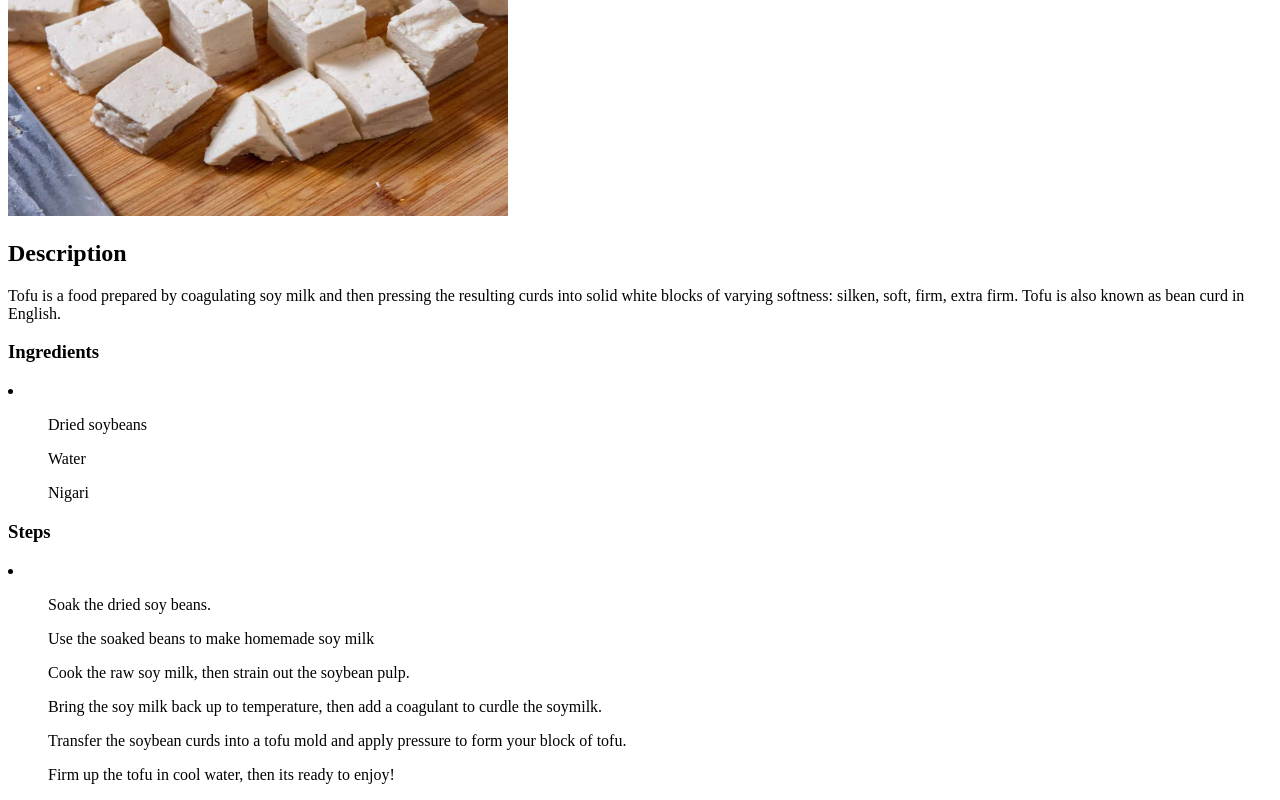
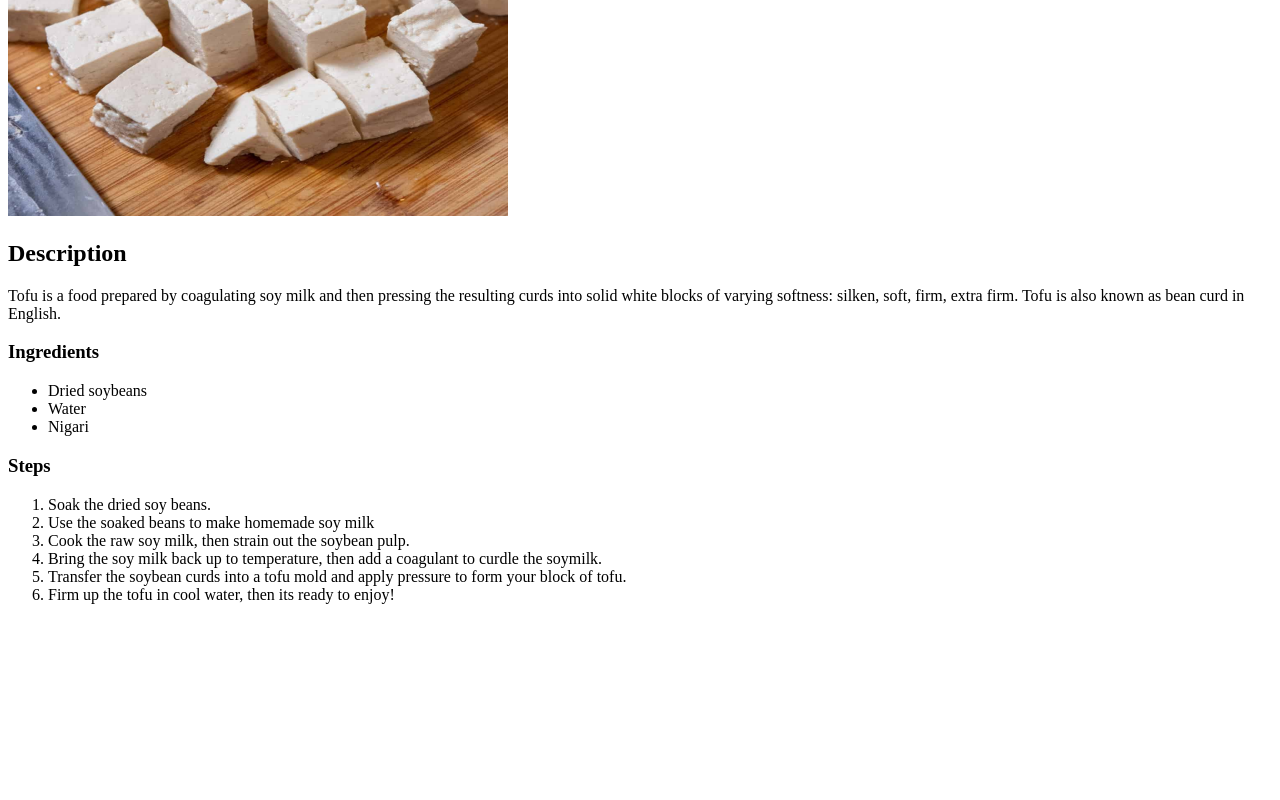
Before and after one commit to pranayadna/odin-recipes, a plain HTML site: page recipes/tofu.html in a window 1280 px wide. Shown: the part 364-1164 px from the top of the page. After the commit the page ends 984 px from the top, so only its background shows below. Drawn offline with Linux system fonts and the light colour scheme.

Commit message:
Edit list tag in tofu.html

```diff
--- a/recipes/tofu.html
+++ b/recipes/tofu.html
@@ -12,19 +12,19 @@
         Tofu is a food prepared by coagulating soy milk and then pressing the resulting curds into solid white blocks of varying softness: silken, soft, firm, extra firm. Tofu is also known as bean curd in English.
     </p>
     <h3>Ingredients</h3>
-    <li>
-        <ul>Dried soybeans</ul>
-        <ul>Water</ul>
-        <ul>Nigari</ul>
-    </li>
+    <ul>
+        <li>Dried soybeans</li>
+        <li>Water</li>
+        <li>Nigari</li>
+    </ul>
     <h3>Steps</h3>
-    <li>
-        <ol>Soak the dried soy beans.</ol>
-        <ol>Use the soaked beans to make homemade soy milk</ol>
-        <ol>Cook the raw soy milk, then strain out the soybean pulp.</ol>
-        <ol>Bring the soy milk back up to temperature, then add a coagulant to curdle the soymilk.</ol>
-        <ol>Transfer the soybean curds into a tofu mold and apply pressure to form your block of tofu.</ol>
-        <ol>Firm up the tofu in cool water, then its ready to enjoy!</ol>
-    </li>
+    <ol>
+        <li>Soak the dried soy beans.</li>
+        <li>Use the soaked beans to make homemade soy milk</li>
+        <li>Cook the raw soy milk, then strain out the soybean pulp.</li>
+        <li>Bring the soy milk back up to temperature, then add a coagulant to curdle the soymilk.</li>
+        <li>Transfer the soybean curds into a tofu mold and apply pressure to form your block of tofu.</li>
+        <li>Firm up the tofu in cool water, then its ready to enjoy!</li>
+    </ol>
 </body>
 </html>
```
